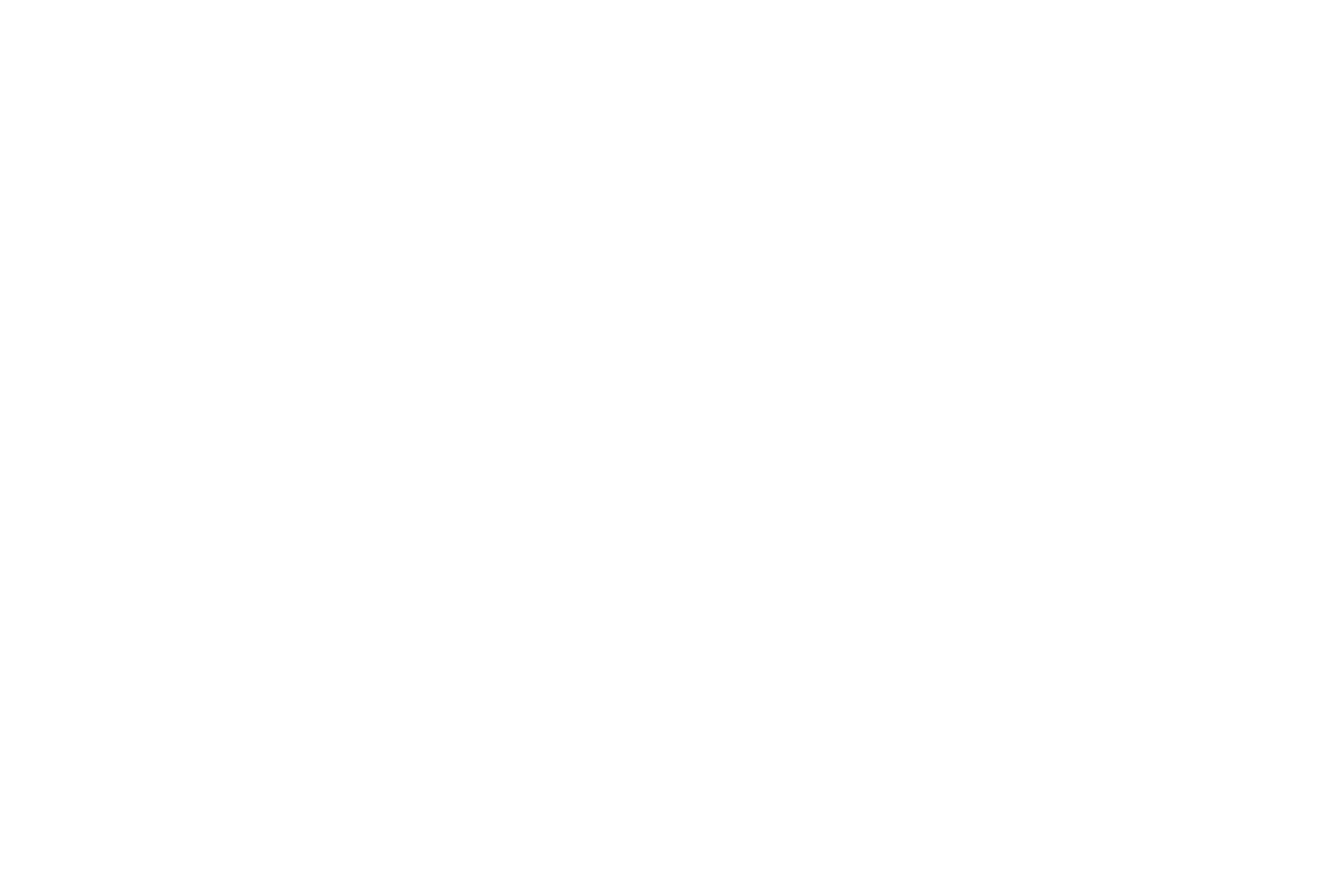
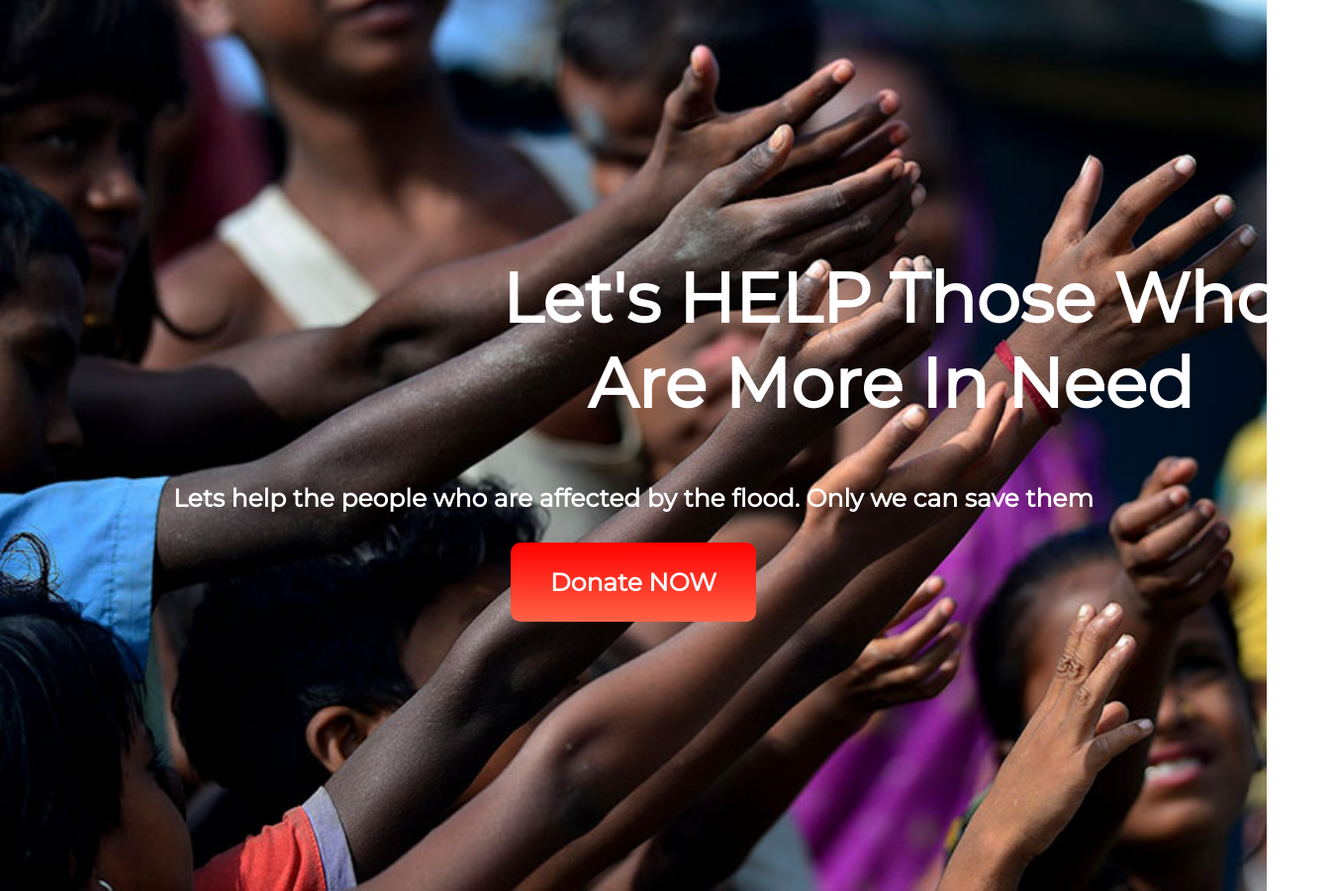
Before and after one commit to adavis116/donate-for-sylhet, a plain HTML site: page index.html in a window 1280 px wide. Shown: the whole page at 99% size, 1350 px wide, since content can reach past the window. Before the commit the page ends 800 px from the top, so only its background shows below. Drawn offline with Linux system fonts and the light colour scheme.

Commit message:
banner styled

```diff
--- a/index.html
+++ b/index.html
@@ -1,13 +1,25 @@
 <!DOCTYPE html>
 <html lang="en">
+
 <head>
     <meta charset="UTF-8">
     <meta http-equiv="X-UA-Compatible" content="IE=edge">
     <meta name="viewport" content="width=device-width, initial-scale=1.0">
     <title>Donate For Sylhet</title>
+    <link rel="preconnect" href="https://fonts.googleapis.com">
+    <link rel="preconnect" href="https://fonts.gstatic.com" crossorigin>
+    <link href="https://fonts.googleapis.com/css2?family=Montserrat&family=Roboto&display=swap" rel="stylesheet">
     <link rel="stylesheet" href="style.css">
 </head>
+
 <body>
+    <section class="section-banner">
+        <div class="banner"></div>
+        <h1 id="banner-title">Let's HELP Those Who Are More In Need</h1>
+        <p id="banner-para">Lets help the people who are affected by the flood. Only we can save them</p>
+        <a class="donate-btn" href="" target="_blank">Donate NOW</a>
+    </section>
 
 </body>
+
 </html>
--- a/style.css
+++ b/style.css
@@ -0,0 +1,39 @@
+body{
+    font-family: 'Montserrat', sans-serif;
+    text-align: center;
+    margin: 0;
+}
+.section-banner{
+    background-image: url(images/donation13.jpg);
+    background-repeat: no-repeat;
+    background-size: cover;
+    height: 900px;
+    justify-content: center;
+    margin-top: 0;
+}
+.banner{
+    justify-content: center;
+    padding-top: 200px;
+}
+#banner-title{
+    color: white;
+    font-size: 70px;
+    width: 900px;
+    padding-left: 450px;
+    font-weight: bold;
+}
+#banner-para{
+    color: white;
+    font-size: 25px;
+    font-weight: bold;
+    padding-bottom: 30px;
+}
+.donate-btn{
+    text-decoration: none;
+    background-image:linear-gradient(red,tomato);
+    padding: 25px 40px;
+    border-radius: 10px;
+    color: white;
+    font-weight:700;
+    font-size: 25px;
+}
```
